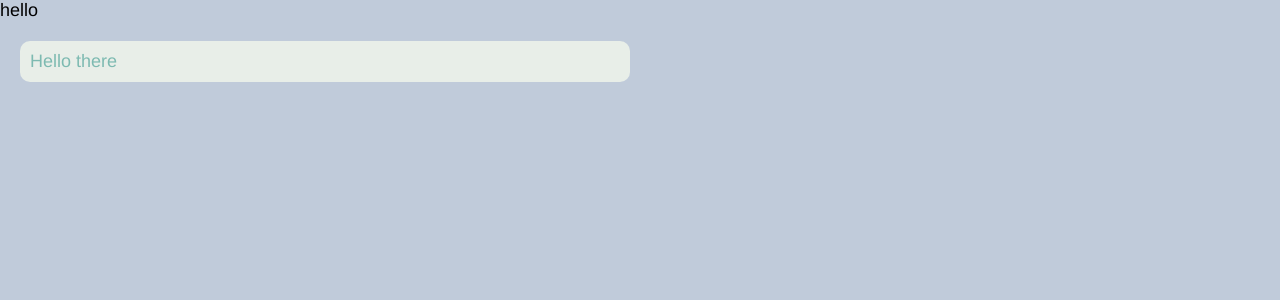
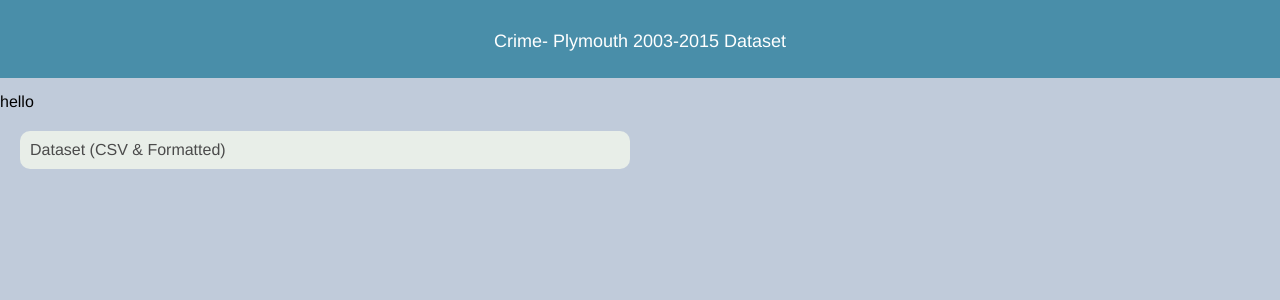
Before and after one commit to shaun-howarth/COMP-2001, a PHP site: page / in a window 1280 px wide. Shown: the top 300 px of the page. Run offline with PHP 8.4, Linux system fonts and the light colour scheme.

Commit message:
Have created "title-card" class within CSS file.
Have created the "title-card" feature within CSS.  The will be the title border colour for both the index and data.php web pages.

```diff
--- a/Web App/pages/assets/css/style.css
+++ b/Web App/pages/assets/css/style.css
@@ -2,7 +2,7 @@
 :root {
     --font-small: 16px;
     --font-medium: 18px;
-    --font-large: 21px;
+    --font-large: 24px;
     --font-family: 'Helvetica Neue', 'Lucida Grande', Tahoma, Verdana, Arial, sans-serif;
 
 }
@@ -18,9 +18,14 @@ body {
 }
 
 .body-text {
-    font-size: var(--font-medium);
+    font-size: medium;
 }
 
+
+
+.title-text {
+    font-size: large;
+}
 
 
 .wrapper {
@@ -32,7 +37,7 @@ body {
 
     background: #e8eee8;
     box-shadow: #696565;
-    color: #7dbab1;
+    color: #4b4b4b;
     padding: 10px 10px 10px 10px;
     margin: 20px auto 0 20px;
     width: calc(50% - 20px - 20px - 10px);
@@ -40,3 +45,16 @@ body {
     display: inline-block;
     font-size: var(--font-small);
 }
+
+
+.title-card {
+    background: #498ea9;
+    box-shadow: #696565;
+    color: white;
+    font-size: var(--font-large);
+    text-align: center;
+    padding: 25px 25px 25px 25px;
+    width: auto;
+    display: block;
+    margin-bottom: 15px;
+}
--- a/Web App/pages/index.php
+++ b/Web App/pages/index.php
@@ -14,6 +14,13 @@
 
 <body>
 
+<div class="title-card">
+    <span class="title-text">Crime- Plymouth 2003-2015 Dataset</span>
+
+</div>
+
+
+
 <span class="body-text">hello</span>
 
 
@@ -22,7 +29,7 @@
 
     <div class="body-card">
 
-        <span class="body-text">Hello there</span>
+        <span class="body-text">Dataset (CSV & Formatted)</span>
     </div>
 
 
```
